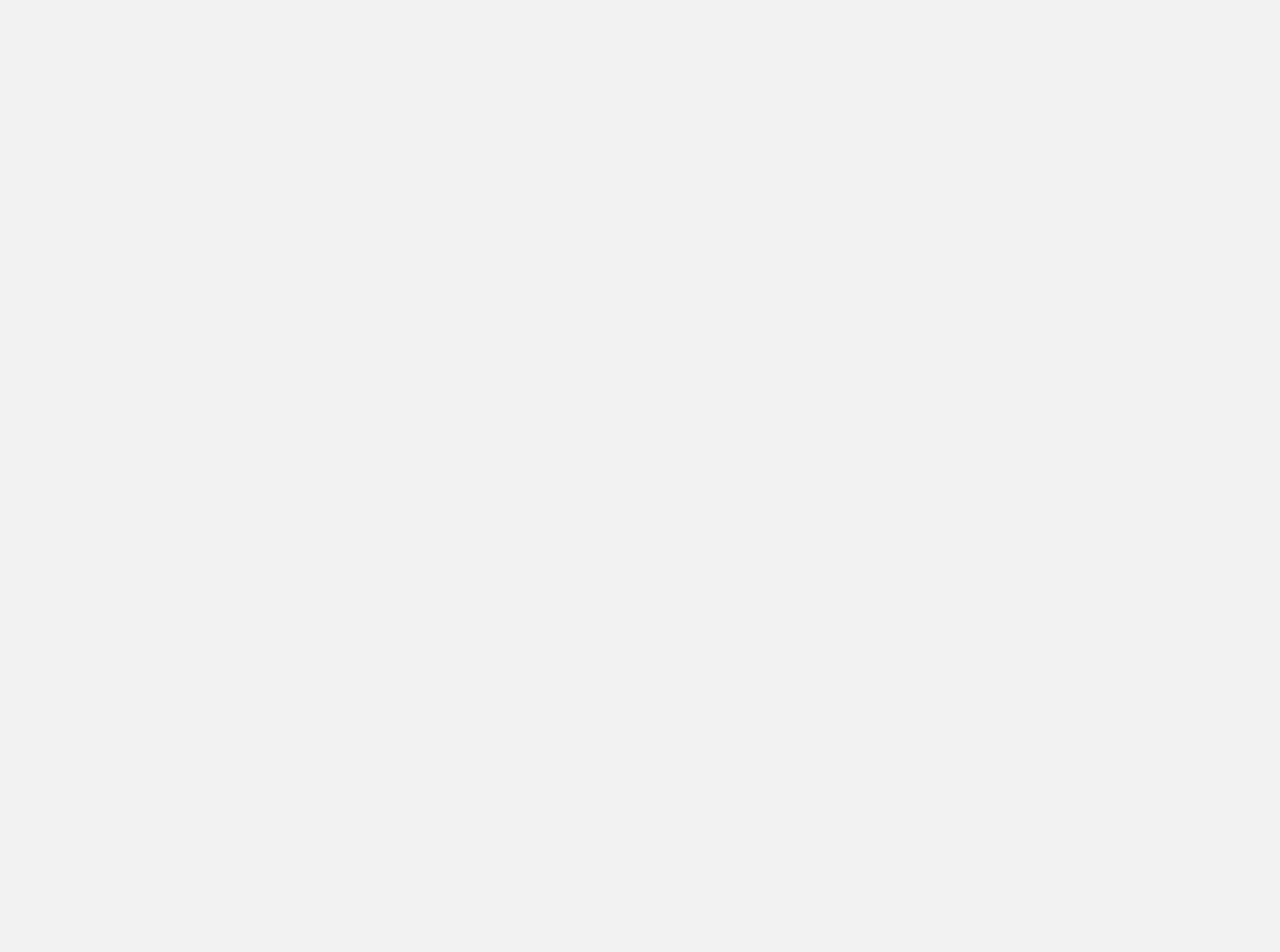
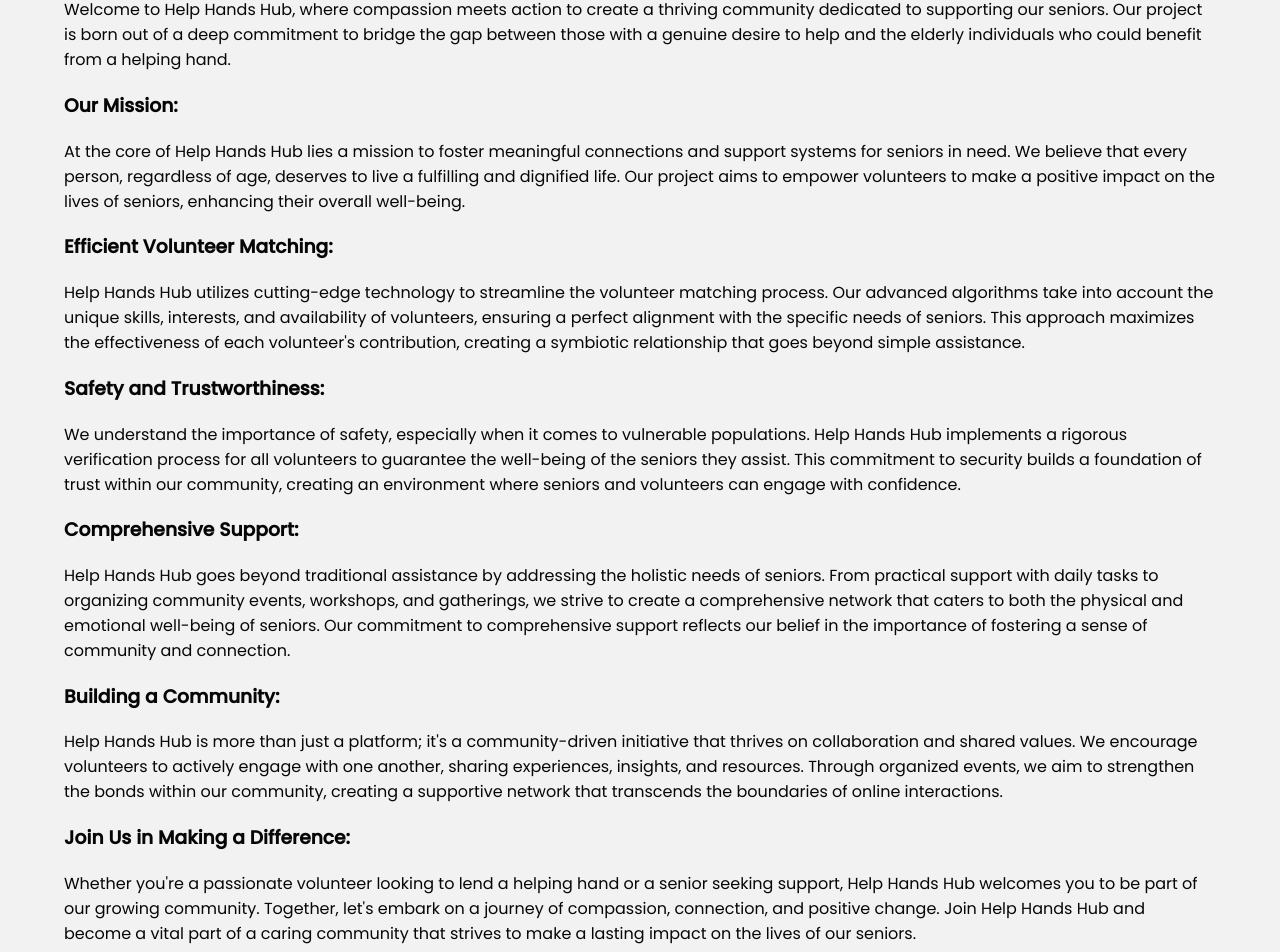
Before and after one commit to marcol13/helping-hands-hub, an Angular app: page /about in a window 1280 px wide. Shown: the part 312-1264 px from the top of the page. Before the commit the page ends 816 px from the top, so only its background shows below. Built offline with nearby package versions, Linux system fonts and the light colour scheme; a web font is replaced by a local one.

Commit message:
add about page

```diff
--- a/src/views/about/about.component.html
+++ b/src/views/about/about.component.html
@@ -1 +1,72 @@
-<p>about works!</p>
+<app-page [isFirst]="true" [title]="'About Helping Hands Hub'">
+  <div>
+    <h3>About Help Hands Hub: Empowering Connections for a Caring Community</h3>
+    <p>
+      Welcome to Help Hands Hub, where compassion meets action to create a
+      thriving community dedicated to supporting our seniors. Our project is
+      born out of a deep commitment to bridge the gap between those with a
+      genuine desire to help and the elderly individuals who could benefit from
+      a helping hand.
+    </p>
+
+    <h3>Our Mission:</h3>
+    <p>
+      At the core of Help Hands Hub lies a mission to foster meaningful
+      connections and support systems for seniors in need. We believe that every
+      person, regardless of age, deserves to live a fulfilling and dignified
+      life. Our project aims to empower volunteers to make a positive impact on
+      the lives of seniors, enhancing their overall well-being.
+    </p>
+
+    <h3>Efficient Volunteer Matching:</h3>
+    <p>
+      Help Hands Hub utilizes cutting-edge technology to streamline the
+      volunteer matching process. Our advanced algorithms take into account the
+      unique skills, interests, and availability of volunteers, ensuring a
+      perfect alignment with the specific needs of seniors. This approach
+      maximizes the effectiveness of each volunteer's contribution, creating a
+      symbiotic relationship that goes beyond simple assistance.
+    </p>
+
+    <h3>Safety and Trustworthiness:</h3>
+    <p>
+      We understand the importance of safety, especially when it comes to
+      vulnerable populations. Help Hands Hub implements a rigorous verification
+      process for all volunteers to guarantee the well-being of the seniors they
+      assist. This commitment to security builds a foundation of trust within
+      our community, creating an environment where seniors and volunteers can
+      engage with confidence.
+    </p>
+
+    <h3>Comprehensive Support:</h3>
+    <p>
+      Help Hands Hub goes beyond traditional assistance by addressing the
+      holistic needs of seniors. From practical support with daily tasks to
+      organizing community events, workshops, and gatherings, we strive to
+      create a comprehensive network that caters to both the physical and
+      emotional well-being of seniors. Our commitment to comprehensive support
+      reflects our belief in the importance of fostering a sense of community
+      and connection.
+    </p>
+
+    <h3>Building a Community:</h3>
+    <p>
+      Help Hands Hub is more than just a platform; it's a community-driven
+      initiative that thrives on collaboration and shared values. We encourage
+      volunteers to actively engage with one another, sharing experiences,
+      insights, and resources. Through organized events, we aim to strengthen
+      the bonds within our community, creating a supportive network that
+      transcends the boundaries of online interactions.
+    </p>
+
+    <h3>Join Us in Making a Difference:</h3>
+    <p>
+      Whether you're a passionate volunteer looking to lend a helping hand or a
+      senior seeking support, Help Hands Hub welcomes you to be part of our
+      growing community. Together, let's embark on a journey of compassion,
+      connection, and positive change. Join Help Hands Hub and become a vital
+      part of a caring community that strives to make a lasting impact on the
+      lives of our seniors.
+    </p>
+  </div>
+</app-page>
--- a/src/views/about/about.component.ts
+++ b/src/views/about/about.component.ts
@@ -1,9 +1,10 @@
 import { Component } from '@angular/core';
+import { PageComponent } from '../../components/page/page.component';
 
 @Component({
   selector: 'app-about',
   standalone: true,
-  imports: [],
+  imports: [PageComponent],
   templateUrl: './about.component.html',
   styleUrl: './about.component.css'
 })
```
